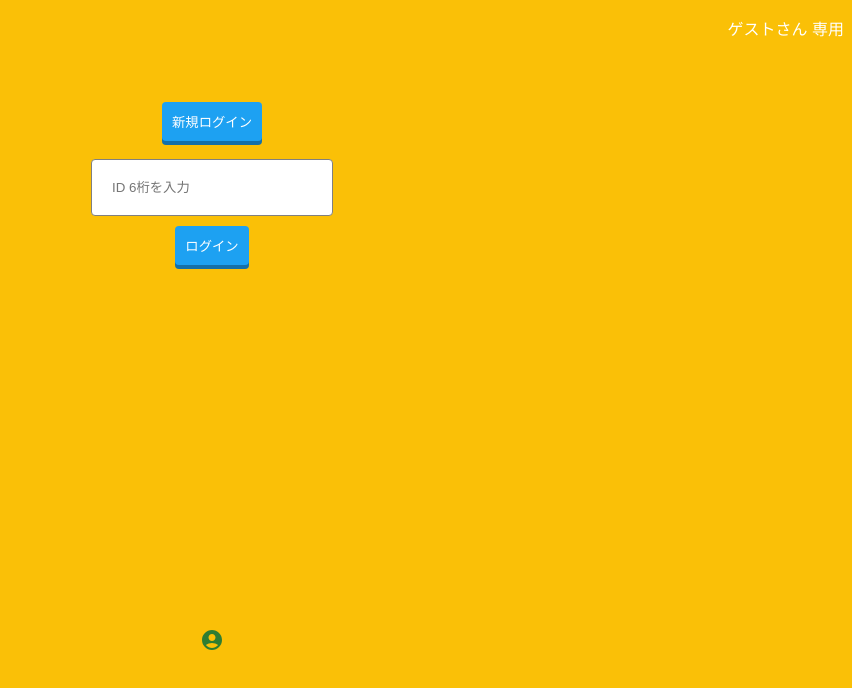
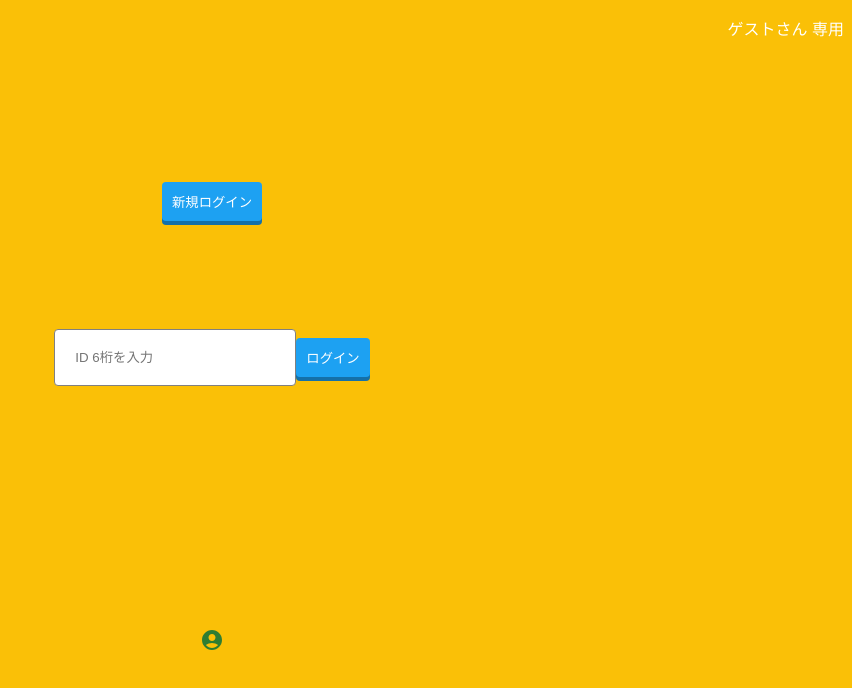
Before and after one commit to E-moL0587/20231027, a React (Create React App) app: page / in a window 1280 px wide. Shown: the top 688 px of the page, without its empty margins (428-1280 px from the left). Built offline with nearby package versions, Linux system fonts and the light colour scheme.

Commit message:
LoginCSS

```diff
--- a/src/components/0_Login.css
+++ b/src/components/0_Login.css
@@ -4,7 +4,7 @@
   border: none;
   border-radius: 4px;
   padding: 10px;
-  margin-top: 10px;
+  margin-top: 90px;
   cursor: pointer;
   box-shadow: 0 4px 0 hsl(203, 79%, 37%);
 }
@@ -22,7 +22,6 @@
   flex-direction: column;
   align-items: center;
   justify-content: center;
-  margin: 0 auto; /* 左右のマージンを自動で調整して中央に配置 */
 }
 .login_box:hover {
   border: 3px solid #0d5181;
@@ -35,7 +34,6 @@
   border: none;
   border-radius: 4px;
   padding: 10px;
-  margin-top: 10px;
   cursor: pointer;
   box-shadow: 0 4px 0 hsl(203, 79%, 37%);
 }
@@ -43,3 +41,19 @@
     transform: translateY(4px);
     box-shadow: none;
 }
+
+.Icon_Position{
+  width: 80px; /* 幅を指定 */
+  height: 80px; /* 高さを指定 */
+  position: absolute; /* 絶対位置指定 */
+  top: 20%; /* 上からの位置 */
+  left: 50%; /* 左からの位置 */
+  transform: translate(-50%, -50%); /* 中央に配置するためのトランスフォーム */
+}
+
+.Login_Container{
+  display: flex;
+  justify-content: center;
+  align-items: center;
+  margin-top: 90px;
+}
--- a/src/components/0_Login.jsx
+++ b/src/components/0_Login.jsx
@@ -94,7 +94,7 @@ function Login({ onCamera, onAlbum, onShare, onLogin, albumId, onHome }) {
       )}
       <br />
 
-      <SvgIcon variant="contained" color="success">
+      <SvgIcon variant="contained" color="success" className="Icon_Position">
         <AccountCircleIcon />
       </SvgIcon>
       <br />
@@ -104,6 +104,7 @@ function Login({ onCamera, onAlbum, onShare, onLogin, albumId, onHome }) {
         </button>
         <br />
         <br />
+        <div className="Login_Container">
           <input
             class="login_box"
             type="text"
@@ -114,8 +115,7 @@ function Login({ onCamera, onAlbum, onShare, onLogin, albumId, onHome }) {
           <button class="login_button" onClick={hl_Login}>
             ログイン
           </button>
-      {/* <button onClick={onHome}>ログイン</button> */}
-        <br />
+        </div>
       </div>
     </div>
   );
```
Lines whose indentation alone changed are shown as unchanged.
